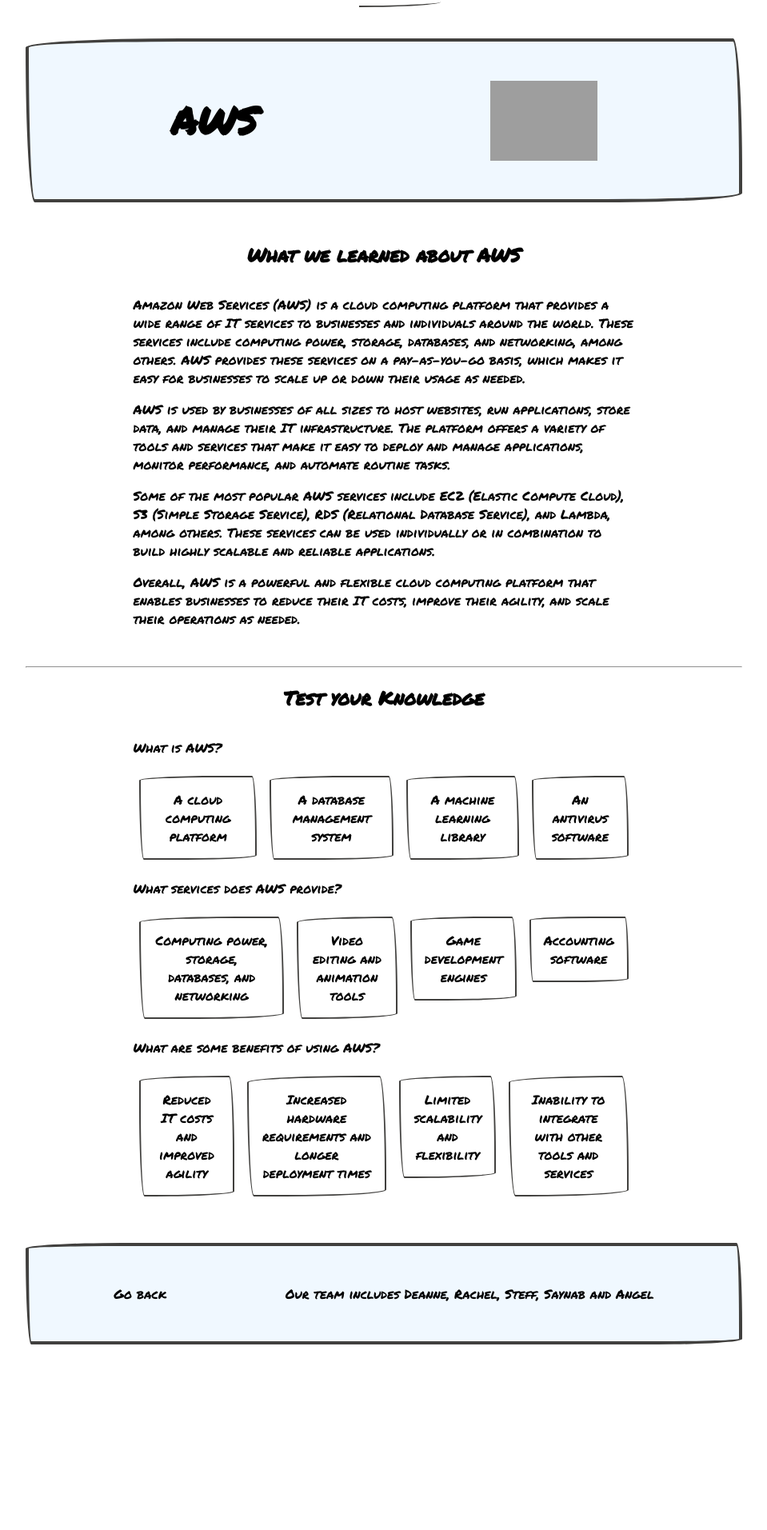
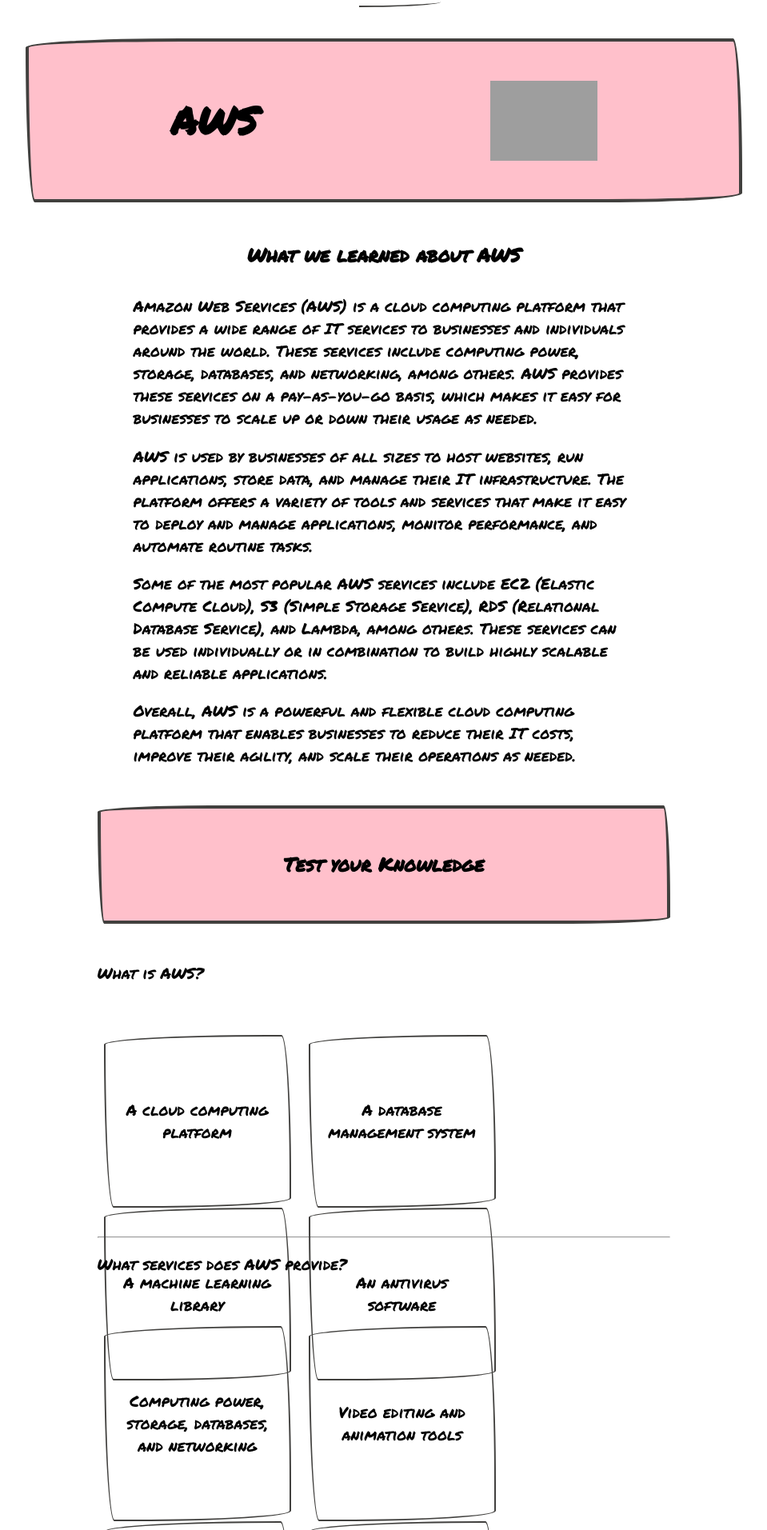
Before and after one commit to steffpotter/sky_presentation, a Flask app: page /subjects/AWS in a window 1280 px wide. Shown: the part 95-2008 px from the top of the page at 80% size, without its empty margins (160-1119 px from the left). Before the commit the page ends 1776 px from the top, so only its background shows below. Run offline with Flask 2, Linux system fonts and the light colour scheme; grey boxes are pictures that could not be loaded.

Commit message:
change colour of header

```diff
--- a/application/static/style.css
+++ b/application/static/style.css
@@ -3,6 +3,10 @@
     padding: 2rem;
     max-width: 70%;
     margin: auto;
+}
+
+p{
+    font-size: larger;
 }
 
 header{
@@ -41,13 +45,19 @@
     border:solid 4px #41403E;
 
     padding: 2rem;
-    background-color: aliceblue;
+    background-color: pink;
     align-items: center;
     margin-bottom: 3rem;
 }
 
 div.subjectContent{
     width: 70%;
+    margin: auto;
+    margin-bottom: 3rem;
+}
+
+div.subjectQuiz{
+    width: 80%;
     margin: auto;
     margin-bottom: 3rem;
 }
@@ -70,12 +80,16 @@
     display: flex;
 }
 
+.answers li{
+    height: 100%
+}
+
 /*  button styles for the homepage */
 .btn-icon {
     background:transparent;
     padding:1rem;
     margin:0.5rem;
-    font-size:1rem;
+    font-size:larger;
     font-family: 'Permanent Marker', cursive;
 
     border-top-left-radius: 255px 15px;
--- a/application/templates/subject.html
+++ b/application/templates/subject.html
@@ -16,20 +16,25 @@
 
 </div>
 
-    <hr />
-    <div class="subjectContent">
+    <div class="subjectQuiz">
 
-    <h2>Test your Knowledge</h2>
+    <div class="subjectIntro">
+        <h2>Test your Knowledge</h2>
+    </div>
 
     {% for question in subjectPage.get_questions() %}
 
         <p>{{question.get_question()}}</p>
 
         <div class="answers">
-            {% for answer in question.get_answers() %}
-                <button class="btn-icon" value="{{answer.get_id()}}" onclick="checkAnswer('{{question.get_correct_answer()}}', '{{answer.get_id()}}', this)">{{answer.get_text()}}</button>
-            {% endfor %}
+            <ul id="topic-horizontal-list">
+                {% for answer in question.get_answers() %}
+                    <li><button class="btn-icon" value="{{answer.get_id()}}" onclick="checkAnswer('{{question.get_correct_answer()}}', '{{answer.get_id()}}', this)">{{answer.get_text()}}</button></li>
+                {% endfor %}
+            </ul>
         </div>
+
+        <hr />
 
     {% endfor %}
 
```
